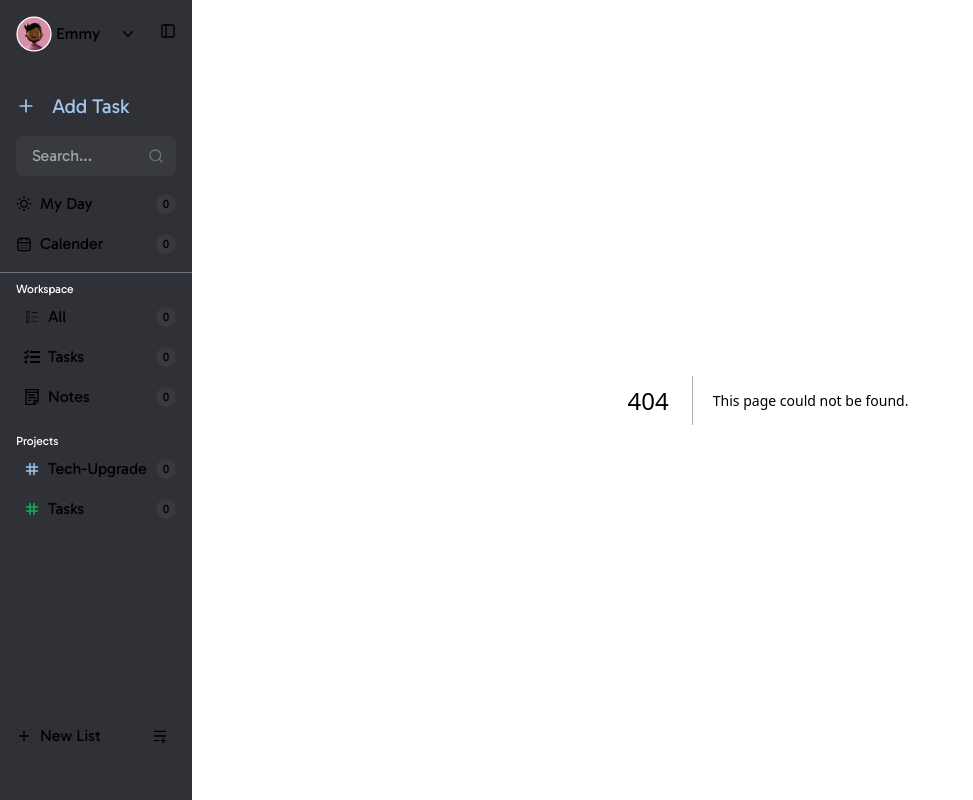
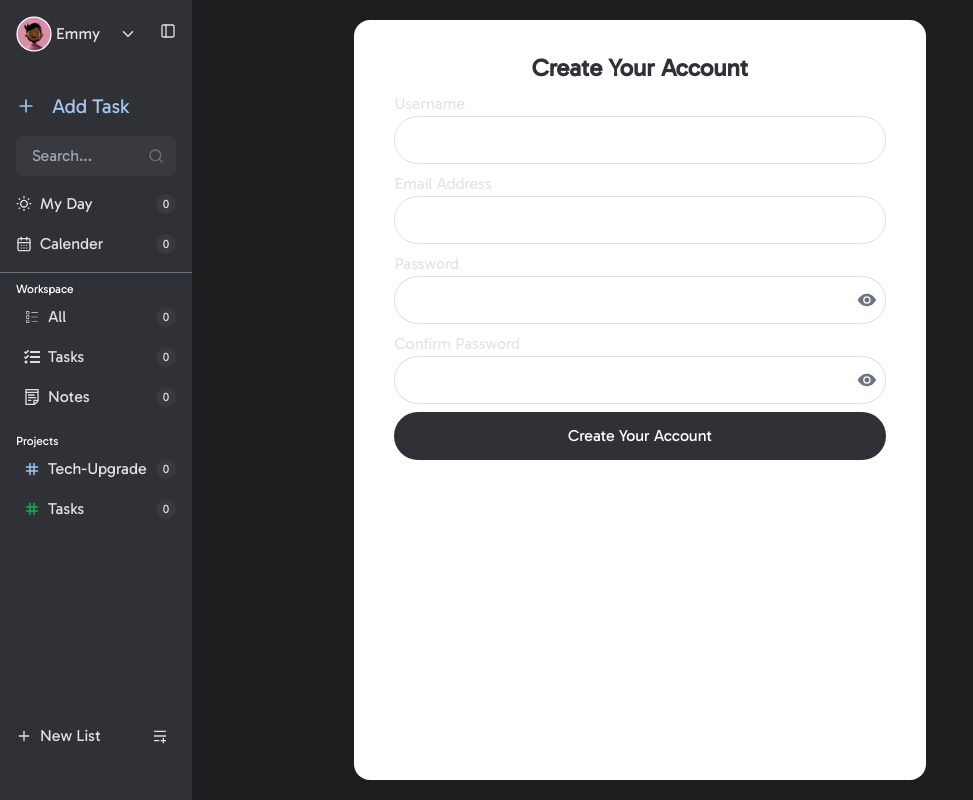
Before and after one commit to Emmynando/note-app, a Next.js app: page /signup in a window 1280 px wide. Before the commit this address had no page. Shown: the whole page, without its empty margins (0-973 px from the left). Built offline with nearby package versions, Linux system fonts and the light colour scheme; a web font is replaced by a local one.

Commit message:
fixed build

```diff
--- a/src/app/layout.tsx
+++ b/src/app/layout.tsx
@@ -1,5 +1,4 @@
 import type { Metadata } from "next";
-import localFont from "next/font/local";
 import IndexTask from "@/components/Layout/AddTask/IndexTask";
 import MainSideBar from "@/components/UI/MainSideBar";
 import { AddListProvider } from "@/store/AddListProvider";
--- /dev/null
+++ b/src/app/login/page.tsx
@@ -0,0 +1,82 @@
+"use client";
+import { useState } from "react";
+
+import { IoEyeSharp } from "react-icons/io5";
+import { FaEyeSlash } from "react-icons/fa6";
+
+export default function AuthComp() {
+  const [loginDeets, setLoginDeets] = useState({
+    email: "",
+    password: "",
+  });
+  const [showPassword, setShowPassword] = useState(false);
+
+  function handleChange(event: React.ChangeEvent<HTMLInputElement>) {
+    const { name, value } = event.target;
+    setLoginDeets((prevDeets) => ({
+      ...prevDeets,
+      [name]: value,
+    }));
+  }
+  return (
+    <main className="fixed inset-0 flex items-center justify-center bg-inherit">
+      <section className="h-[95%] w-[35.7rem] rounded-2xl bg-white px-[2.5rem] py-[2rem]">
+        <h2 className="mb-[0.5rem] text-center font-golos text-2xl font-semibold text-[#2f3136] mt-[10%]">
+          Login Your Account
+        </h2>
+
+        <form>
+          <span>
+            <label className="text-normal font-sm block leading-[24px] text-secFade mt-[10%]">
+              Username/email
+            </label>
+            <input
+              type="text"
+              name="email"
+              value={loginDeets.email}
+              onChange={handleChange}
+              className="mb-[0.5rem] h-[3rem] w-full rounded-[32px] border
+              border-[#e1e1e1] px-2 pl-4 outline-none text-[#2f3136]"
+            />
+          </span>
+
+          <span className="relative">
+            <label className="text-normal font-sm block leading-[24px] text-secFade">
+              Password
+            </label>
+            <span className="flex w-full">
+              <input
+                type={showPassword ? "text" : "password"}
+                name="password"
+                value={loginDeets.password}
+                onChange={handleChange}
+                className="mb-[0.5rem] h-[3rem] text-[#2f3136] w-[95%] rounded-s-[32px] border
+                border-r-0 border-[#e1e1e1] px-2 pl-4 outline-none"
+              />
+              <button
+                type="button"
+                onClick={() => setShowPassword((prev: boolean) => !prev)}
+                className="h-[3rem] rounded-e-[32px] border-y border-r border-[#e1e1e1] pr-2 text-gray-500">
+                {showPassword ? (
+                  <FaEyeSlash size={20} />
+                ) : (
+                  <IoEyeSharp size={20} />
+                )}
+              </button>
+            </span>
+          </span>
+
+          <button className="w-full h-[3rem] rounded-[32px] bg-[#2f3136] py-2 font-golos text-white mt-[20%]">
+            Login
+          </button>
+        </form>
+        {/* <p className="mt-1 text-center text-sm ">
+          Already have an account?{" "}
+          <Link href="" className="text-[#00B4FF]">
+            Login
+          </Link>
+        </p> */}
+      </section>
+    </main>
+  );
+}
--- /dev/null
+++ b/src/app/signup/page.tsx
@@ -0,0 +1,35 @@
+"use client";
+import AuthComp from "@/components/Layout/Auth/AuthComp";
+import { useState } from "react";
+
+export default function Login() {
+  const [loginDeets, setLoginDeets] = useState({
+    email: "",
+    password: "",
+    confirmPassword: "",
+    username: "",
+  });
+  const [showPassword, setShowPassword] = useState(false);
+
+  function handleChange(event: React.ChangeEvent<HTMLInputElement>) {
+    const { name, value } = event.target;
+    setLoginDeets((prevDeets) => ({
+      ...prevDeets,
+      [name]: value,
+    }));
+  }
+
+  return (
+    <main>
+      <AuthComp
+        email={loginDeets.email}
+        username={loginDeets.username}
+        password={loginDeets.password}
+        confirmPassword={loginDeets.confirmPassword}
+        showPassword={showPassword}
+        setShowPassword={setShowPassword}
+        onChange={handleChange}
+      />
+    </main>
+  );
+}
--- a/src/components/Layout/AddTask/General/TextEditor.tsx
+++ b/src/components/Layout/AddTask/General/TextEditor.tsx
@@ -3,8 +3,6 @@ import React from "react";
 import { useEditor, EditorContent } from "@tiptap/react";
 import Document from "@tiptap/extension-document";
 import StarterKit from "@tiptap/starter-kit";
-import Paragraph from "@tiptap/extension-paragraph";
-import Blockquote from "@tiptap/extension-blockquote";
 
 import Link from "@tiptap/extension-link";
 import Underline from "@tiptap/extension-underline";
--- a/src/components/Layout/AddTask/Remind.tsx
+++ b/src/components/Layout/AddTask/Remind.tsx
@@ -2,7 +2,7 @@
 import React, { ReactNode, useState } from "react";
 import DatePicker from "react-datepicker";
 import "react-datepicker/dist/react-datepicker.css";
-import { setHours, setMinutes } from "date-fns";
+
 import {
   TbArrowBigRightLinesFilled,
   TbArrowBigLeftLinesFilled,
--- a/src/components/Layout/AddTask/TaskHeader.tsx
+++ b/src/components/Layout/AddTask/TaskHeader.tsx
@@ -4,7 +4,6 @@ import { BsThreeDots } from "react-icons/bs";
 import { IoIosAdd } from "react-icons/io";
 import { useTask } from "@/store/AddListProvider";
 import clsx from "clsx";
-import Category from "./Category";
 
 const CATEGORIES = ["Project", "Appointment", "Tasks", "Notes", "Others"];
 
--- /dev/null
+++ b/src/components/Layout/Auth/AuthComp.tsx
@@ -0,0 +1,128 @@
+"use client";
+import { IoEyeSharp } from "react-icons/io5";
+import { FaEyeSlash } from "react-icons/fa6";
+
+interface AuthProps {
+  username: string;
+  email: string;
+  password: string;
+  confirmPassword: string;
+  showPassword: boolean;
+  setShowPassword: React.Dispatch<React.SetStateAction<boolean>>;
+  onChange: (event: React.ChangeEvent<HTMLInputElement>) => void;
+}
+
+export default function AuthComp({
+  email,
+  username,
+  password,
+  confirmPassword,
+  showPassword,
+  setShowPassword,
+  onChange,
+}: AuthProps) {
+  return (
+    <main className="fixed inset-0 flex items-center justify-center bg-inherit">
+      <section
+        className="h-[95%] w-[35.7rem] rounded-2xl bg-white px-[2.5rem] py-[2rem]"
+        onClick={(e) => {
+          e.stopPropagation();
+        }}>
+        <h2 className="mb-[0.5rem] text-center font-golos text-2xl font-semibold text-[#2f3136]">
+          Create Your Account
+        </h2>
+
+        <form>
+          <span>
+            <label className="text-normal font-sm block leading-[24px] text-secFade">
+              Username
+            </label>
+            <input
+              type="text"
+              name="username"
+              value={username}
+              onChange={onChange}
+              className="mb-[0.5rem] h-[3rem] w-full rounded-[32px] border
+              border-[#e1e1e1] px-2 pl-4 outline-none text-[#2f3136]"
+            />
+          </span>
+          <span>
+            <label className="text-normal font-sm block leading-[24px] text-secFade">
+              Email Address
+            </label>
+            <input
+              type="email"
+              name="email"
+              value={email}
+              onChange={onChange}
+              className="mb-[0.5rem] h-[3rem] text-[#2f3136] w-full rounded-[32px]
+              border border-[#e1e1e1] px-2 pl-4 outline-none"
+            />
+          </span>
+
+          <span className="relative">
+            <label className="text-normal font-sm block leading-[24px] text-secFade">
+              Password
+            </label>
+            <span className="flex w-full">
+              <input
+                type={showPassword ? "text" : "password"}
+                name="password"
+                value={password}
+                onChange={onChange}
+                className="mb-[0.5rem] h-[3rem] text-[#2f3136] w-[95%] rounded-s-[32px] border
+                border-r-0 border-[#e1e1e1] px-2 pl-4 outline-none"
+              />
+              <button
+                type="button"
+                onClick={() => setShowPassword((prev: boolean) => !prev)}
+                className="h-[3rem] rounded-e-[32px] border-y border-r border-[#e1e1e1] pr-2 text-gray-500">
+                {showPassword ? (
+                  <FaEyeSlash size={20} />
+                ) : (
+                  <IoEyeSharp size={20} />
+                )}
+              </button>
+            </span>
+          </span>
+
+          <span className="relative">
+            <label className="text-normal font-sm block leading-[24px] text-secFade">
+              Confirm Password
+            </label>
+            <span className="flex w-full">
+              <input
+                type={showPassword ? "text" : "password"}
+                name="confirmPassword"
+                value={confirmPassword}
+                onChange={onChange}
+                className="mb-[0.5rem] h-[3rem] w-[95%] text-[#2f3136] rounded-s-[32px]
+                 border border-r-0 border-[#e1e1e1] px-2 pl-4 outline-none"
+              />
+              <button
+                type="button"
+                onClick={() => setShowPassword((prev: boolean) => !prev)}
+                className="h-[3rem] rounded-e-[32px] border-y border-r border-[#e1e1e1] pr-2 text-gray-500">
+                {showPassword ? (
+                  <FaEyeSlash size={20} />
+                ) : (
+                  <IoEyeSharp size={20} />
+                )}
+              </button>
+            </span>
+          </span>
+
+          <button className="w-full h-[3rem] rounded-[32px] bg-[#2f3136] py-2 font-golos text-white mb-auto">
+            Create Your Account
+          </button>
+        </form>
+        {/* <p className="mt-1 text-center text-sm ">
+          Already have an account?{" "}
+          <Link href="" className="text-[#00B4FF]">
+            Login
+          </Link>
+        </p> */}
+      </section>
+    </main>
+  );
+}
```
